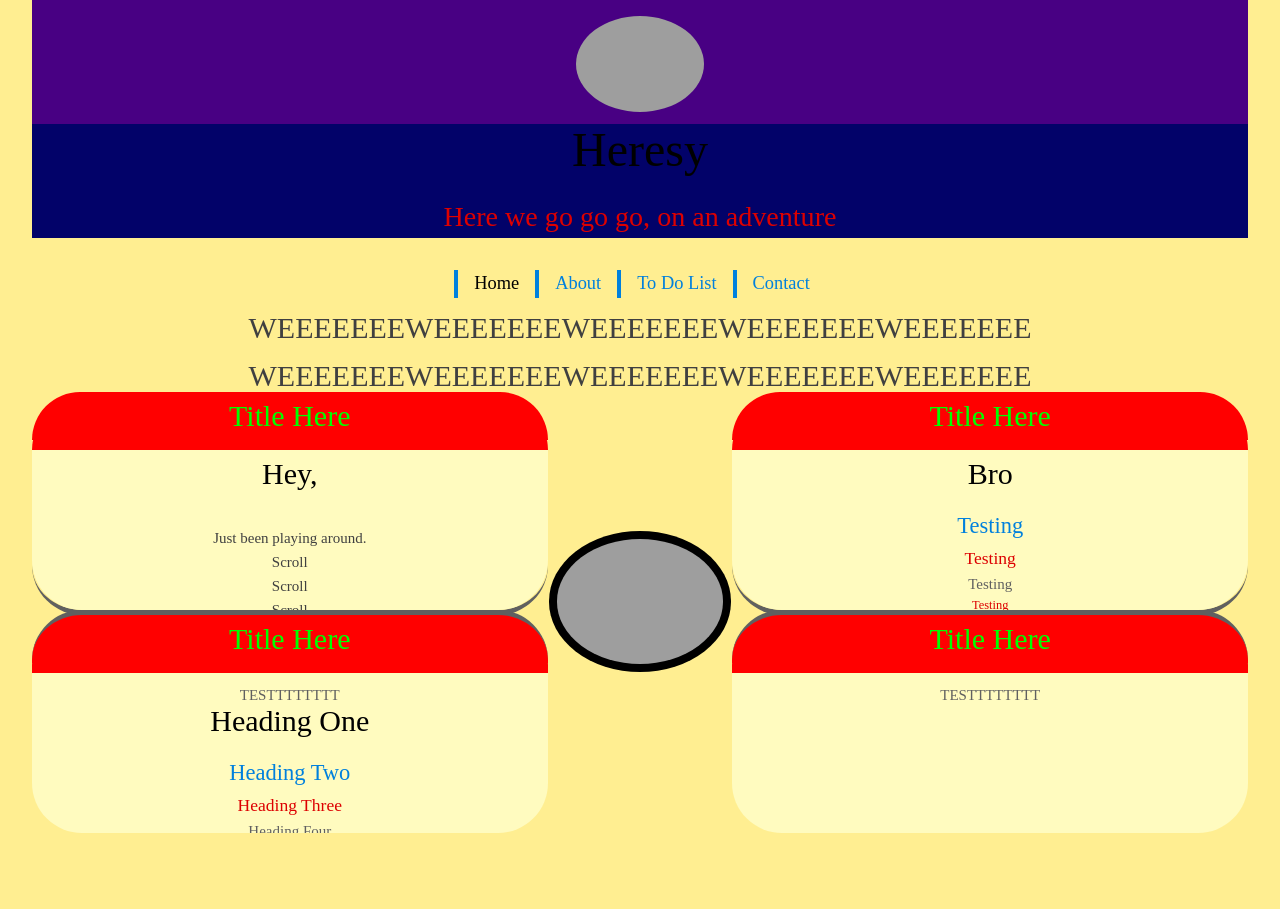
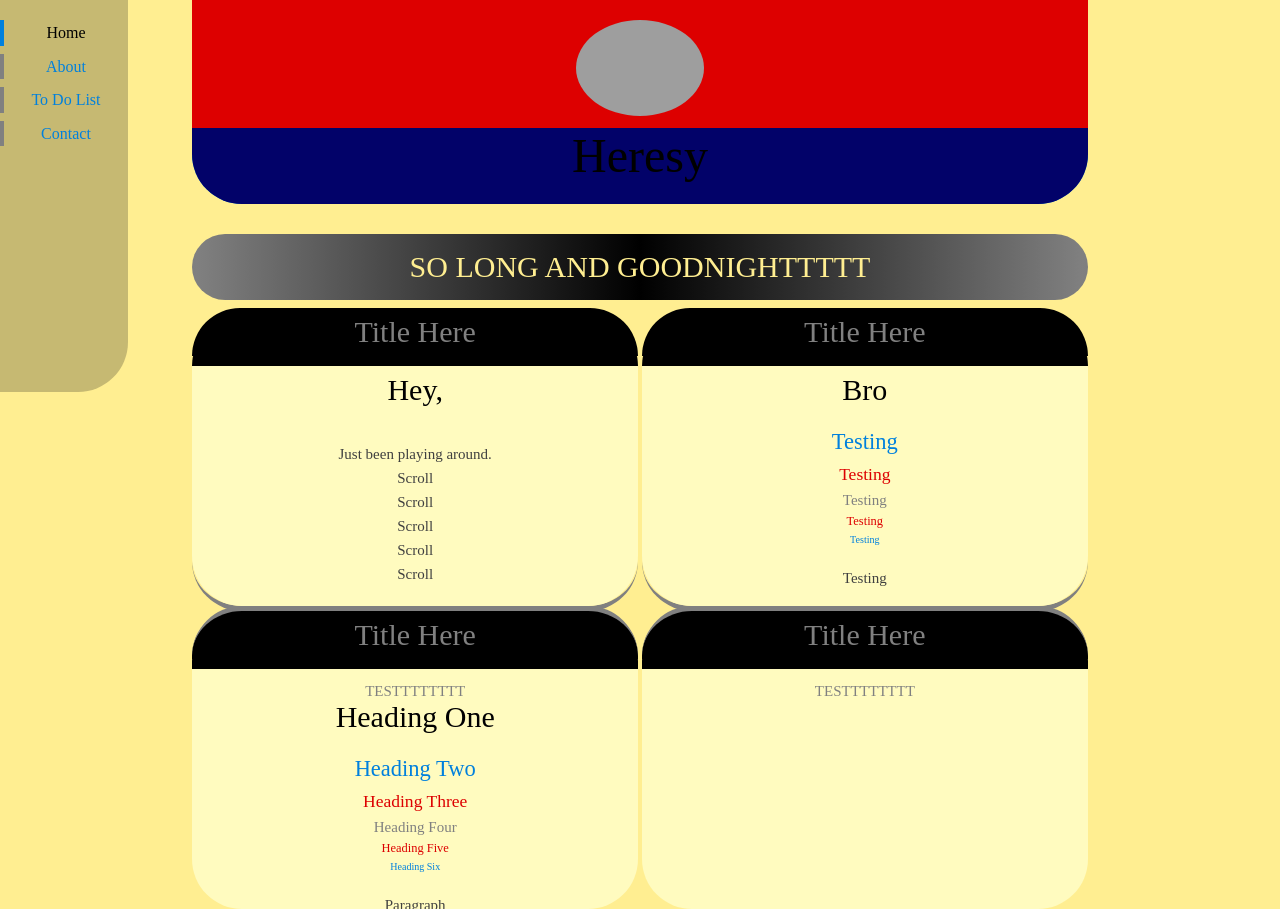
Before and after one commit to JusticePlague/fan-website-build, a Vue app: page / in a window 1280 px wide. Before the commit the page ends 834 px from the top, so only its background shows below. Built offline with nearby package versions, Linux system fonts and the light colour scheme.

Commit message:
mobile for home layout

```diff
--- a/src/assets/base.css
+++ b/src/assets/base.css
@@ -7,7 +7,7 @@
   --light: #ffee91;
   --light-2: #fffbbf;
 
-  --light-accent-1: #606060;
+  --light-accent-1: #808080;
   --light-accent-1t: #60606080;
   --light-accent-2: #404040;
   --light-accent-2t: #40404080;
@@ -67,16 +67,21 @@
     --link-active: var(--light-accent-5);
     --link-hover: var(--light);
 
-    --color-1: var(--light-accent-1t);
-    --color-2: var(--light-accent-2t);
-    --color-3: var(--light-accent-3t);
-    --color-4: var(--light-accent-4t);
-    --color-5: var(--light-accent-5t);
+    --color-1: var(--light-accent-1);
+    --color-1t: var(--light-accent-1t);
+    --color-2: var(--light-accent-2);
+    --color-2t: var(--light-accent-2t);
+    --color-3: var(--light-accent-3);
+    --color-3t: var(--light-accent-3t);
+    --color-4: var(--light-accent-4);
+    --color-4t: var(--light-accent-4t);
+    --color-5: var(--light-accent-5);
+    --color-5t: var(--light-accent-5t);
 
-    --color-bar-1: var(--light-accent-1t);
-    --color-bar-2: var(--light-accent-2t);
-    --color-bar-3: var(--light-accent-5t);
-    --color-bar-text: var(--light-accent-5);
+    --color-bar-1: var(--light-accent-1);
+    --color-bar-2: var(--light-accent-2);
+    --color-bar-3: var(--light-accent-5);
+    --color-bar-text: var(--dark-accent-5);
   }
 }
 
@@ -107,15 +112,20 @@
     --link-active: var(--dark-accent-5);
     --link-hover: var(--dark);
 
-    --color-1: var(--dark-accent-1t);
-    --color-2: var(--dark-accent-2t);
-    --color-3: var(--dark-accent-3t);
-    --color-4: var(--dark-accent-4t);
-    --color-5: var(--dark-accent-5t);
+    --color-1: var(--dark-accent-1);
+    --color-1t: var(--dark-accent-1t);
+    --color-2: var(--dark-accent-2);
+    --color-2t: var(--dark-accent-2t);
+    --color-3: var(--dark-accent-3);
+    --color-3t: var(--dark-accent-3t);
+    --color-4: var(--dark-accent-4);
+    --color-4t: var(--dark-accent-4t);
+    --color-5: var(--dark-accent-5);
+    --color-5t: var(--dark-accent-5t);
 
-    --color-bar-1: var(--dark-accent-5t);
-    --color-bar-2: var(--dark-accent-4t);
-    --color-bar-3: var(--dark-accent-3t);
-    --color-bar-text: var(--dark-accent-5);
+    --color-bar-1: var(--dark-accent-5);
+    --color-bar-2: var(--dark-accent-4);
+    --color-bar-3: var(--dark-accent-3);
+    --color-bar-text: var(--light-accent-5);
   }
 }
--- a/src/assets/main.css
+++ b/src/assets/main.css
@@ -18,52 +18,49 @@
   font-weight: normal;
 }
 
-.todo-app {
-  padding: 5vh;
-  min-width: 10vw;
+main {
+  height: 50vh;
+  width: 70vw;
+  margin-left:auto;
+  margin-right:auto;
 }
 
 /*    Header    */
-
-header {
-  line-height: 1.5;
-  max-height: 100vh;
-}
 
 .header {
   color: var(--text-5);
 }
 
 .page-header{
+  background: var(--color-3);
   margin-top: -5vh;
-  width: auto;
-  background: rgb(90, 90, 0);
-}
-
-.img-wrap{
-  padding-top: 3vh;
-  padding-bottom: 1.5vh;
-}
-
-.header-img {
-  display: block;
-  margin-left: auto;
-  margin-right: auto;
-  max-width: 10vw;
-  content: var(--avy);
-  border-radius: 50%;
-}
-
-.header-title{
-  background-color: rgb(2, 2, 105);
-  font-size: 1.5rem;
 }
 
 /* Home Page */
 
-.miniHome {
-  color: var(--text-2);
-  padding: 2vh;
+.colorBar {
+  background: linear-gradient(to right, var(--color-bar-1), var(--color-bar-2), var(--color-bar-3), var(--color-bar-2), var(--color-bar-1));
+  color: var(--color-bar-text);
+  padding: 1vh;
+  min-height: fit-content;
+  max-height: 145px;
+  border: 5px solid transparent;
+  border-radius: 50px;
+  text-align: center;
+  line-height: 5vh;
+  margin-bottom: 1vh 0;
+  margin-left:auto;
+  margin-right:auto;
+  margin-top: 5vh;
+  width: 70vw;
+}
+
+.box-header-top,
+.box-header-top h1,
+.box-header-bottom,
+.box-header-bottom h1  {
+  background: var(--color-5);
+  color: var(--text-1);
 }
 
 /*    Navigation    */
@@ -98,10 +95,6 @@ nav a:hover {
   border-left: 4px solid var(--nav-border-hover);
 }
 
-a {
-  text-decoration: none;
-  transition: 0.4s;
-}
 
 /*  Universal Styles */
 
@@ -145,14 +138,17 @@ p {
   padding: 1.2em;
 }
 
+a {
+  text-decoration: none;
+  transition: 0.4s;
+}
+
 body {
   min-height: 100vh;
   color: var(--text-1);
   background: var(--bg);
   transition: color 0.5s, background-color 0.5s;
   line-height: 1.6;
-  /* font-family: Inter, -apple-system, BlinkMacSystemFont, 'Segoe UI', Roboto, Oxygen, Ubuntu,
-    Cantarell, 'Fira Sans', 'Droid Sans', 'Helvetica Neue', sans-serif; */
   font-size: 15px;
 }
 
@@ -203,17 +199,21 @@ button:hover {
 
 /*  ToDo App Styles */
 
+.todo-app {
+  padding: 5vh;
+  min-width: 10vw;
+}
+
 .item {
   display: flex;
-  justify-content: center;
+  justify-content: right;
 }
 
 .list {
   display: flex;
   font-size: 1.5em;
   justify-content: right;
-  width: 80vw;
-  padding: 0 15vw 0 0;
+  padding: 0 10vw 0 0;
   color: var(--text-5);
 }
 
@@ -226,19 +226,7 @@ button:hover {
   color: var(--text-3);
 }
 
-/* About Page Styles  */
 
-.miniAbout {
-  background: linear-gradient(to right, var(--color-bar-1), var(--color-bar-2), var(--color-bar-3), var(--color-bar-2), var(--color-bar-1));
-  color: var(--color-bar-text);
-  margin-top: 10%;
-  min-height: fit-content;
-  max-height: 145px;
-  border: 5px solid transparent;
-  border-radius: 50px;
-  text-align: center;
-  line-height: 5vh;
-}
 
 /*   Page resizing and Item Placement    */
 
@@ -249,22 +237,19 @@ button:hover {
     place-items: center;
   }
 
-  /* #app {
-    display: grid;
-    grid-template-columns: 1fr 1fr;
-    padding: 0 2rem;
-  } */
+  .todo-app {
+    padding: 0vh;
+    min-width: 50vw;
+  }
 
   .page-header{
-    margin-top: -5vh;
-    width: auto;
-    background: rgb(90, 90, 0);
+    margin-top: -20vh;
   }
 
   .img-wrap{
     padding-top: 3vh;
     padding-bottom: 1.5vh;
-    background: rgb(72, 0, 131);
+    background: var(--color-4);
   }
 
   .header-img {
@@ -281,4 +266,70 @@ button:hover {
     font-size: 1.5rem;
   }
 
+  nav {
+    font-size: 1.15rem;
+    text-align: left;
+    display: block;
+    font-family: "Cinzel";
+    font-size: 16px;
+    width: 10vw;
+    height: 50vh;
+    position: fixed;
+    top: -5vh;
+    left: 0;
+    background-color: #1111113d;
+    overflow: auto;
+    overflow-x: hidden;
+    padding-top: 20px;
+    border-bottom-right-radius: 50px;
+  }
+
+  nav a {
+    color: var(--link);
+    padding: 0 1vw;
+    border-left: 4px solid var(--border);
+    margin-top: 1vh;
+    max-width: 10vw;
+    display: block;
+    text-decoration: none;
+    text-align: center;
+  }
+
+  nav a:hover {
+    background-color: var(--nav-hover);
+    color: var(--link-hover);
+    border-left: 4px solid var(--nav-border-hover);
+  }
+
+  nav a.router-link-exact-active {
+    color: var(--link-active);
+    border-left: 4px solid var(--nav-border);
+  }
+
+  nav a.router-link-exact-active:hover {
+    background-color: transparent;
+  }
+
 }
+
+@media (max-width: 480px) {
+  body {
+    background: #0ff;
+  }
+
+  .header {
+    color: var(--text-3);
+  }
+
+  .page-header{
+    background: var(--color-5);
+    margin-top: -5vh;
+    max-height: 20vh;
+    overflow: hidden;
+  }
+
+  .header-title{
+    display: none;
+  }
+
+}
--- a/src/components/PageHeader.vue
+++ b/src/components/PageHeader.vue
@@ -11,15 +11,45 @@
     </div>
     <div class="header-title">
       <h1 class="header">Heresy</h1>
-      <h3>
-        Here we go go go, on an adventure
-      </h3>
     </div>
   </div>
 </template>
 
 <style scoped>
 
+.page-header{
+  margin-left:auto;
+  margin-right:auto;
+  width: 70vw;
+  margin-bottom: 2vh;
+  border-bottom-right-radius: 50px;
+  border-bottom-left-radius: 50px;
+}
+.img-wrap{
+  padding-top: 3vh;
+  padding-bottom: 1.5vh;
 
+}
 
+.header-img {
+  display: block;
+  margin-left: auto;
+  margin-right: auto;
+  max-width: 10vw;
+  content: var(--avy);
+  border-radius: 50%;
+
+}
+
+.header-title{
+  background-color: rgb(2, 2, 105);
+  font-size: 1.5rem;
+  border-bottom-right-radius: 50px;
+  border-bottom-left-radius: 50px;
+}
+
+header {
+  line-height: 1.5;
+  max-height: 100vh;
+}
 </style>
--- a/src/components/aboutcomp/TheAbout.vue
+++ b/src/components/aboutcomp/TheAbout.vue
@@ -3,13 +3,11 @@
 </script>
 
 <template>
-  <div class="banners">
-    <h1 class="miniAbout">SO LONG AND GOODNIGHTTTTT</h1>
-    <h3>
-      EEEE so what nowwwww
-    </h3>
-  </div>
 
+    <div class="banners">
+      <h1 class="colorBar">SO LONG AND GOODNIGHTTTTT</h1>
+    </div>
+  <main>
     <div class="grid">
 
       <div class="top">
@@ -48,7 +46,7 @@
 
       </div>
     </div>
-
+  </main>
 
 
 </template>
@@ -56,6 +54,8 @@
 <style scoped>
 
 /*Divs*/
+
+
 .grid {
   display: grid;
   grid-template-columns: repeat(2, 1fr);
--- a/src/components/contactcomp/TheContact.vue
+++ b/src/components/contactcomp/TheContact.vue
@@ -34,7 +34,14 @@ export default {
 </script>
 
 <template>
-    <form @submit.prevent="submitForm">
+
+
+  <div class="banners">
+    <h1 class="colorBar">SO LONG AND GOODNIGHTTTTT</h1>
+  </div>
+
+    <main>
+      <form @submit.prevent="submitForm">
         <div class="name-input">
             <input type="text" name="name" v-model="name"/>
         </div>
@@ -48,9 +55,11 @@ export default {
         </div>
 
 
-      <button type="submit">Send Message</button>
-    </form>
+        <button type="submit">Send Message</button>
+      </form>
+    </main>
 </template>
 
 <style scoped>
+
 </style>
--- a/src/components/homecomp/TheHome.vue
+++ b/src/components/homecomp/TheHome.vue
@@ -5,8 +5,7 @@
 
 <template>
   <div class="banners">
-    <h1 class="miniHome">WEEEEEEEWEEEEEEEWEEEEEEEWEEEEEEEWEEEEEEE
-      WEEEEEEEWEEEEEEEWEEEEEEEWEEEEEEEWEEEEEEE</h1>
+    <h1 class="colorBar">SO LONG AND GOODNIGHTTTTT</h1>
   </div>
 
   <main>
@@ -64,13 +63,6 @@
 
           </div>
 
-        <div class="midcontainer">
-          <div class="mid-pic">
-
-          </div>
-        </div>
-
-
         <div class="rightcontainer col-3">
           <div class="right">
 
@@ -109,46 +101,35 @@
 
 <style scoped>
 
-main {
-  height: 50vh;
-}
+/*Divs*/
 
-/*Divs*/
-.main {
-  height: 100%;
-}
-
+@media (min-width: 681px) {
   .flex {
     display: flex;
     flex-flow: row nowrap;
     justify-content: space-between;
     align-items: flex-start;
     margin-top: -3vh;
+    max-width: fit-content;
   }
 
   .col-3 {
-  width: 40%;
-}
-
-.col-4{
-  width:25%;
+    width: 47%;
   }
 
   .col-6 {
-  width: 40%;
+    width: 47%;
   }
 
   .col-12 {
     width: 100%;
+    margin-top: 1vh;
   }
 
   .leftcontainer {
     order: 0;
   }
 
-.midcontainer{
-  order:1;
-}
 
   .rightcontainer {
     order: 2;
@@ -157,7 +138,6 @@ main {
   .left,
   .right {
     background-color: transparent;
-  max-width: 60vw;
     height: 50vh;
     text-align: center;
     margin: auto;
@@ -185,8 +165,6 @@ main {
 
   .box-header-top,
   .box-header-top h1 {
-  background: #f00;
-  color: #0f0;
     margin: 1vh 0 0 0;
     border-top-left-radius: 50px;
     border-top-right-radius: 50px;
@@ -197,8 +175,86 @@ main {
     border-top: var(--border) solid 5px;
     border-top-left-radius: 50px;
     border-top-right-radius: 50px;
+  }
+
+  .box-text-top{
+    background-color: var(--bg-2);
+    height: 30vh;
+    margin: auto;
+    text-align: center;
+    padding: 10px 25px;
+    overflow: scroll;
+    border-bottom-left-radius: 50px;
+    border-bottom-right-radius: 50px;
+  }
+
+  .box-text-bottom{
+    background-color: var(--bg-2);
+    height: 30vh;
+    margin: auto;
+    text-align: center;
+    padding: 10px 25px;
+    overflow: scroll;
+    border-bottom-left-radius: 50px;
+    border-bottom-right-radius: 50px;
+  }
+}
+
+@media (max-width: 680px) {
+  .main {
+    display: block;
+    margin-top: 2vh;
     background: #f00;
-  color: #0f0;
+    margin-right: auto;
+    margin-left: auto;
+    max-width: fit-content;
+  }
+
+
+  .leftcontainer,
+  .rightcontainer{
+    margin-right: auto;
+    margin-left: auto;
+    background-color: transparent;
+    max-width: 80vw;
+    height: 50vh;
+    text-align: center;
+    display: block;
+  }
+
+  .right{
+    margin-top:auto;
+  }
+
+  .col-6,
+  .col-3{
+    display:inline-block;
+  }
+
+  .col-3{
+    width:100%;
+  }
+
+  .lefttop,
+  .righttop,
+  .leftbottom,
+  .rightbottom {
+    border-bottom: var(--border) solid 5px;
+    border-top: var(--border) solid 5px;
+    border-radius: 50px;
+  }
+
+  .box-header-top,
+  .box-header-top h1 {
+    border-top-left-radius: 50px;
+    border-top-right-radius: 50px;
+  }
+
+  .box-header-bottom,
+  .box-header-bottom h1 {
+    margin-top:1vh;
+    border-top-left-radius: 50px;
+    border-top-right-radius: 50px;
   }
 
   .box-text-top{
@@ -208,7 +264,6 @@ main {
     text-align: center;
     padding: 10px 25px;
     overflow: scroll;
-  max-width: 60vw;
     border-bottom-left-radius: 50px;
     border-bottom-right-radius: 50px;
   }
@@ -220,28 +275,8 @@ main {
     text-align: center;
     padding: 10px 25px;
     overflow: scroll;
-  max-width: 60vw;
     border-bottom-left-radius: 50px;
     border-bottom-right-radius: 50px;
   }
-
-.midcontainer{
-  /*width: 10vh;*/
-  width:15%;
-  text-align: center;
-  margin: auto;
-  margin-top: auto;
-  border-radius: 50%;
-  padding: 1vh;
-  background: var(--border-2);
-}
-.mid-pic{
-  width: auto;
-  max-width: 100%;
-  height: auto;
-  position: relative;
-  align-items: center;
-  content: var(--grid-img);
-  border-radius: 50%;
 }
 </style>
--- a/src/components/todocomp/TodoApp.vue
+++ b/src/components/todocomp/TodoApp.vue
@@ -4,6 +4,11 @@ import TodoList from './TodoList.vue'
 </script>
 
 <template>
+
+  <div class="banners">
+    <h1 class="colorBar">SO LONG AND GOODNIGHTTTTT</h1>
+  </div>
+    <main>
       <div class="todo-app">
         <h1>
             To Do List
@@ -11,8 +16,15 @@ import TodoList from './TodoList.vue'
         <todo-form />
         <todo-list />
       </div>
+  </main>
+
 </template>
 
 <style scoped>
 
+.todo-app {
+  height: 50vh;
+  padding: 1vh;
+}
+
 </style>
--- a/src/views/ContactView.vue
+++ b/src/views/ContactView.vue
@@ -3,9 +3,9 @@ import TheContact from '../components/contactcomp/TheContact.vue'
 </script>
 
 <template>
-    <div>
+    <main>
         <TheContact />
-    </div>
+    </main>
 </template>
 
 <style scoped>
--- a/src/views/ToDo.vue
+++ b/src/views/ToDo.vue
@@ -3,7 +3,9 @@ import TodoApp from '/src/components/todocomp/TodoApp.vue'
 </script>
 
 <template>
-  <todo-app />
+  <main>
+    <todo-app />
+  </main>
 </template>
 
 <style scoped>
```
Lines whose indentation alone changed are shown as unchanged.
